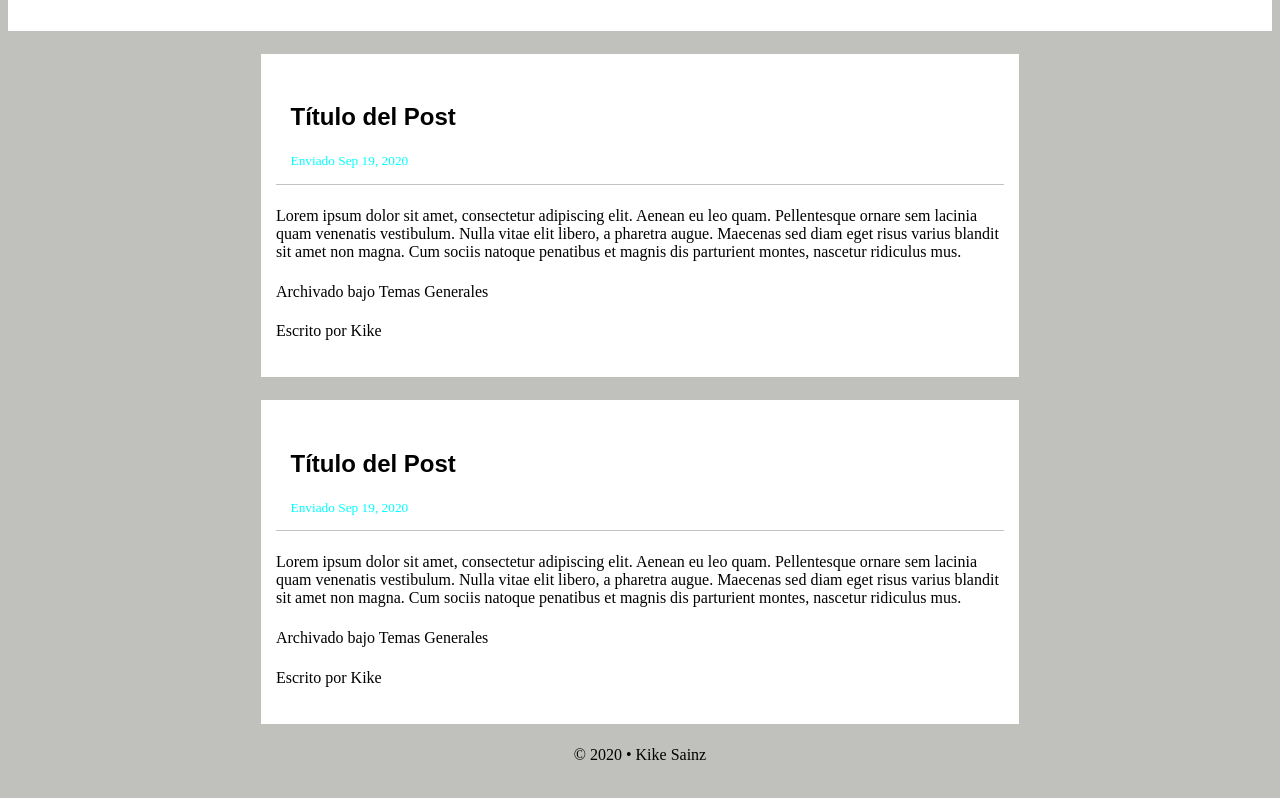
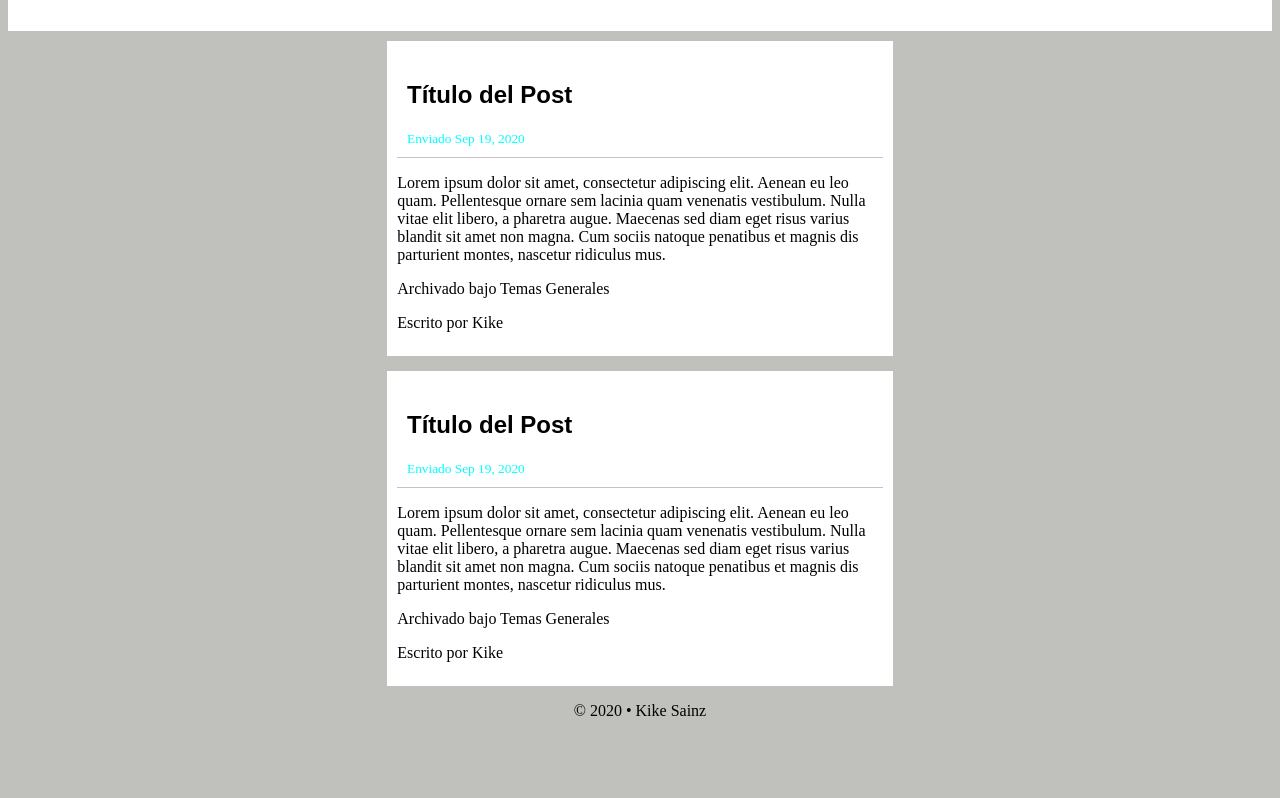
Before and after one commit to SergioZu/Ejercicio3-Css, a plain HTML site: page index.html in a window 1280 px wide. Shown: the part 82-880 px from the top of the page. After the commit the page ends 840 px from the top, so only its background shows below. Drawn offline with Linux system fonts and the light colour scheme.

Commit message:
css Final

```diff
--- a/css/cuerpo.css
+++ b/css/cuerpo.css
@@ -15,8 +15,8 @@ header{
 }
 
 #container{
-    margin-left: 20%;
-    margin-right: 20%;
+    margin-left: 30%;
+    margin-right: 30%;
 }
 
 small{
@@ -26,7 +26,7 @@ small{
 
 article{
     background-color: white;
-    margin-top: 3%;
+    margin-top: 2%;
     margin-bottom: 3%;
     padding: 2%;
 }
```
